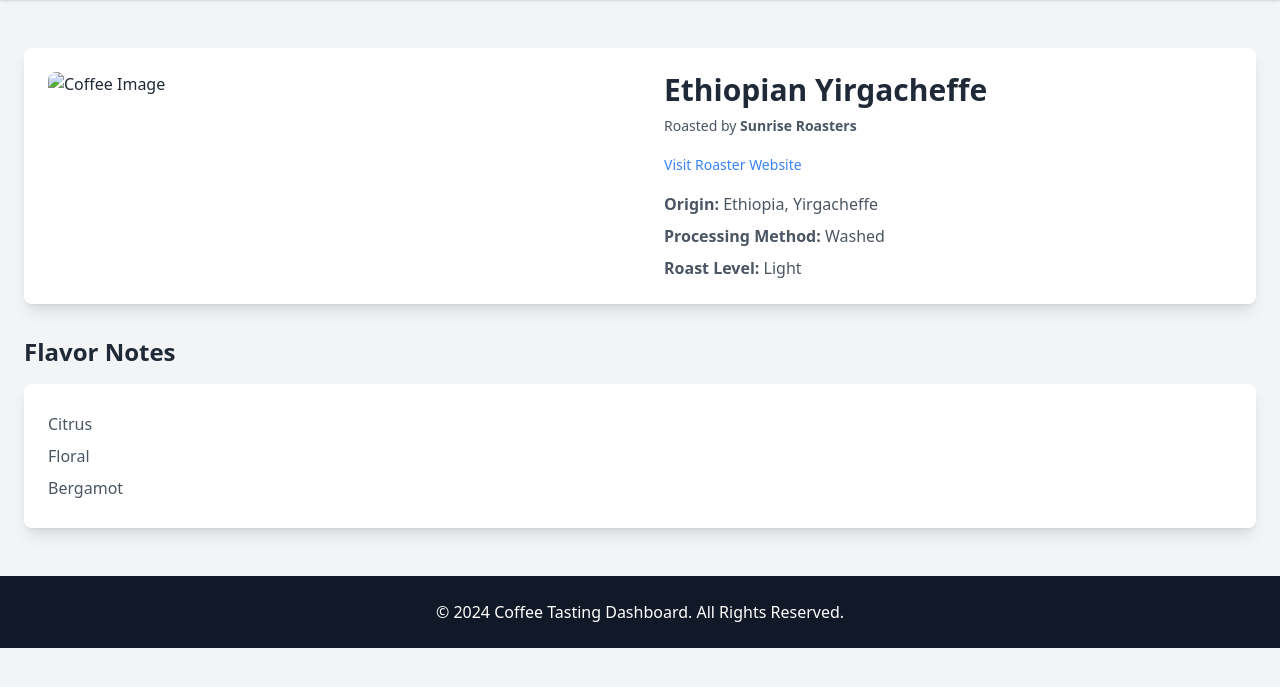
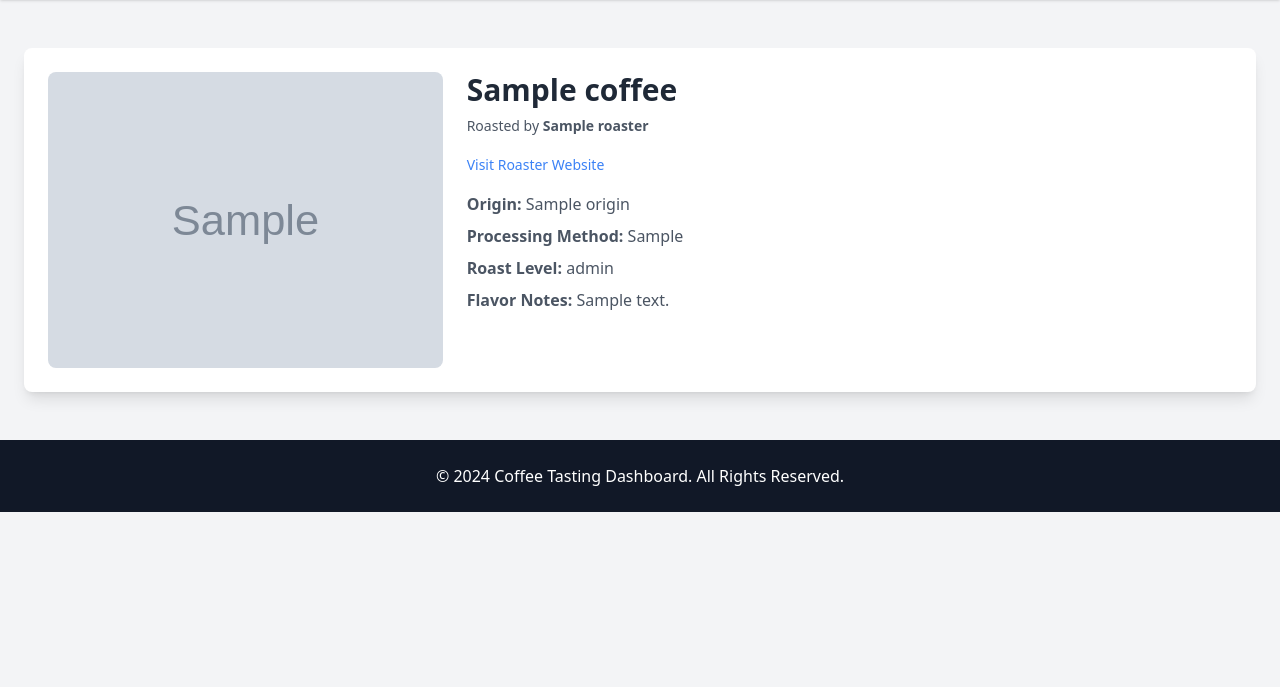
Before and after one commit to jankislinger/coffee-tasting, a Flask app: template thermos/templates/coffee.html in a window 1280 px wide. Shown: the part 64-751 px from the top of the page. Run offline with Flask 3, Linux system fonts and the light colour scheme; the template is opened without the code that fills it: most values are stand-ins (such as "Sample title", 1, 10 or a date in 2020); grey boxes marked "Sample" are stand-in pictures; some libraries are stand-ins or nearby versions.

Commit message:
interpolate html with coffee data

```diff
--- a/src/coffee_tasting/data_models.py
+++ b/src/coffee_tasting/data_models.py
@@ -3,9 +3,10 @@ from typing import List
 from pydantic import BaseModel, field_validator
 
 
-class CoffeeBean(BaseModel):
+class Coffee(BaseModel):
     coffee_id: str
     url: str
+    image_url: str
     name: str
     roaster: str
     origin: str
--- a/src/coffee_tasting/validate_data.py
+++ b/src/coffee_tasting/validate_data.py
@@ -8,7 +8,7 @@ import yaml
 from pydantic import ValidationError
 
 from coffee_tasting.data_models import (
-    CoffeeBean,
+    Coffee,
     ParticipantRanking,
 )
 
@@ -33,14 +33,14 @@ def main() -> int:
     return 1
 
 
-def validate_coffees(errors: list[str]) -> dict[str, CoffeeBean | None]:
+def validate_coffees(errors: list[str]) -> dict[str, Coffee | None]:
     coffee_files = glob.glob("data/coffees/*.yaml")
     coffees = {}
     for file in coffee_files:
         coffee_id_file = id_from_file_name(file)
         try:
             data = load_yaml_file(file)
-            coffee = CoffeeBean(**data)
+            coffee = Coffee(**data)
             assert coffee.coffee_id == coffee_id_file, "Coffee ID has to match file name"
             coffees[coffee.coffee_id] = coffee
         except (yaml.YAMLError, ValidationError, AssertionError) as e:
--- a/thermos/app.py
+++ b/thermos/app.py
@@ -1,27 +1,18 @@
+from pathlib import Path
+from typing import Any
+
 import yaml
-from flask import Flask, render_template, url_for
+from coffee_tasting.data_models import Coffee
+from flask import Flask, render_template
 
 app = Flask(__name__)
 
-# Base path for the repository (update this with your repository name)
-BASE_PATH = "/<repository-name>"
+DATA_DIR = Path(__file__).parent.parent / "data"
 
 
-# Helper to prepend base path to URLs
-def full_url(endpoint, **kwargs):
-    return BASE_PATH + url_for(endpoint, **kwargs)
-
-
-# Load YAML data
-def load_yaml(file_path):
-    with open(file_path) as file:
+def load_yaml(file_path: Path) -> dict[str, Any]:
+    with file_path.open() as file:
         return yaml.safe_load(file)
-
-
-# Mock data loaded from YAML files
-# roasteries = load_yaml("data/roasteries.yaml")
-# coffees = load_yaml("data/coffees.yaml")
-# users = load_yaml("data/users.yaml")
 
 
 # Routes
@@ -30,40 +21,17 @@ def index():
     return render_template("index.html")
 
 
-# @app.route("/coffees")
-# def coffees():
-#     top_rated_coffees = sorted(coffees, key=lambda x: -x["average_rating"])[:5]
-#     return render_template(
-#         "index.html",
-#         top_rated_coffees=top_rated_coffees,
-#         roasteries=roasteries,
-#         full_url=full_url,
-#     )
-
-
-@app.route("/roastery/<name>/")
-def roastery(name):
-    roastery_coffees = [c for c in coffees if c["roastery"] == name]
+@app.route("/coffee/<coffee_id>/")
+def coffee(coffee_id: str):
     return render_template(
-        "roastery.html",
-        name=name,
-        coffees=roastery_coffees,
-        full_url=full_url,
+        "coffee.html",
+        coffee=load_coffee(coffee_id),
     )
 
 
-@app.route("/coffee/<int:coffee_id>/")
-def coffee(coffee_id):
-    # coffee = next((c for c in coffees if c["id"] == id), None)
-    # if not coffee:
-    #     return "Coffee not found", 404
-    # ratings = coffee.get("ratings", [])
-    return render_template(
-        "coffee.html",
-        # coffee=coffee,
-        # ratings=ratings,
-        # full_url=full_url,
-    )
+def load_coffee(coffee_id: str) -> Coffee:
+    data = load_yaml(DATA_DIR / "coffees" / f"{coffee_id}.yaml")
+    return Coffee(**data)
 
 
 if __name__ == "__main__":
--- a/thermos/freeze.py
+++ b/thermos/freeze.py
@@ -2,13 +2,13 @@ from flask_frozen import Freezer
 
 from app import app
 
-app.config['FREEZER_BASE_URL'] = 'https://example.com/mysite'
+app.config["FREEZER_BASE_URL"] = "https://example.com/mysite"
 freezer = Freezer(app)
 
 
 @freezer.register_generator
 def coffee():
-    yield {"coffee_id": 0}
+    yield {"coffee_id": "doubleshot-farm-colombia-el-naranjo"}
 
 
 if __name__ == "__main__":
--- a/thermos/pyproject.toml
+++ b/thermos/pyproject.toml
@@ -5,9 +5,13 @@ description = "Add your description here"
 readme = "README.md"
 requires-python = ">=3.12"
 dependencies = [
+    "coffee-tasting",
     "flask>=3.1.0",
     "frozen-flask>=1.0.2",
 ]
 
 [tool.ruff]
 lint.select = ["ALL"]
+
+[tool.uv.sources]
+coffee-tasting = { workspace = true }
--- a/thermos/templates/coffee.html
+++ b/thermos/templates/coffee.html
@@ -3,7 +3,7 @@
 <head>
   <meta charset="UTF-8">
   <meta name="viewport" content="width=device-width, initial-scale=1.0">
-  <title>Coffee Overview</title>
+  <title>{{ coffee.name }} | Coffee Tasting</title>
   <script src="https://cdn.tailwindcss.com"></script>
 </head>
 <body class="bg-gray-100 text-gray-800">
@@ -21,39 +21,32 @@
   <!-- Coffee Information Card -->
   <div class="bg-white shadow-lg rounded-lg p-6 flex flex-col md:flex-row">
     <!-- Coffee Image -->
-    <div class="md:w-1/2">
-      <img src="https://via.placeholder.com/600x400" alt="Coffee Image" id="coffee-image"
+    <div class="md:w-1/3">
+      <img src="{{ coffee.image_url }}" alt="Coffee Image" id="coffee-image"
            class="w-full h-auto rounded-lg">
     </div>
     <!-- Coffee Details -->
-    <div class="md:w-1/2 mt-6 md:mt-0 md:pl-6">
-      <h2 class="text-3xl font-bold text-gray-800 mb-2" id="coffee-name">Ethiopian Yirgacheffe</h2>
+    <div class="md:w-2/3 mt-6 md:mt-0 md:pl-6">
+      <h2 class="text-3xl font-bold text-gray-800 mb-2" id="coffee-name">{{ coffee.name }}</h2>
       <p class="text-gray-600 text-sm mb-4">
-        Roasted by <span id="coffee-roaster" class="font-semibold">Sunrise Roasters</span>
+        Roasted by <span id="coffee-roaster" class="font-semibold">{{ coffee.roaster }}</span>
       </p>
-      <a href="#" id="coffee-url" class="text-blue-500 hover:underline text-sm">Visit Roaster Website</a>
+      <a href="{{ coffee.url }}" id="coffee-url" class="text-blue-500 hover:underline text-sm" target="_blank">Visit Roaster Website</a>
       <p class="text-gray-600 mt-4">
-        <span class="font-semibold">Origin:</span> <span id="coffee-origin">Ethiopia, Yirgacheffe</span>
+        <span class="font-semibold">Origin:</span> <span id="coffee-origin">{{ coffee.origin }}</span>
       </p>
       <p class="text-gray-600 mt-2">
-        <span class="font-semibold">Processing Method:</span> <span id="coffee-process">Washed</span>
+        <span class="font-semibold">Processing Method:</span> <span id="coffee-process">{{ coffee.process_method }}</span>
       </p>
       <p class="text-gray-600 mt-2">
-        <span class="font-semibold">Roast Level:</span> <span id="coffee-roast-level">Light</span>
+        <span class="font-semibold">Roast Level:</span> <span id="coffee-roast-level">{{ coffee.roast_level }}</span>
+      </p>
+      <p class="text-gray-600 mt-2">
+        <span class="font-semibold">Flavor Notes:</span> <span id="coffee-roast-level">{{ coffee.flavor_notes|join(", ") }}</span>
       </p>
     </div>
   </div>
 
-
-  <!-- Flavor Notes Section -->
-  <section class="mt-8">
-    <h3 class="text-2xl font-bold mb-4">Flavor Notes</h3>
-    <ul id="flavor-notes" class="bg-white shadow-lg rounded-lg p-6">
-      <li class="text-gray-600 py-1">Citrus</li>
-      <li class="text-gray-600 py-1">Floral</li>
-      <li class="text-gray-600 py-1">Bergamot</li>
-    </ul>
-  </section>
 </main>
 
 <!-- Footer Section -->
@@ -63,35 +56,5 @@
   </div>
 </footer>
 
-<!-- Example Data Binding -->
-<script>
-    // Example JavaScript for Dynamically Injecting Coffee Data
-    const coffeeData = {
-        coffee_id: "ethiopian_yirgacheffe",
-        url: "https://www.sunriseroasters.com",
-        name: "Ethiopian Yirgacheffe",
-        roaster: "Sunrise Roasters",
-        origin: "Ethiopia, Yirgacheffe",
-        process_method: "Washed",
-        roast_level: "Light",
-        flavor_notes: ["Citrus", "Floral", "Bergamot"],
-    };
-
-    document.getElementById("coffee-name").innerText = coffeeData.name;
-    document.getElementById("coffee-roaster").innerText = coffeeData.roaster;
-    document.getElementById("coffee-url").href = coffeeData.url;
-    document.getElementById("coffee-origin").innerText = coffeeData.origin;
-    document.getElementById("coffee-process").innerText = coffeeData.process_method;
-    document.getElementById("coffee-roast-level").innerText = coffeeData.roast_level;
-
-    const flavorNotesList = document.getElementById("flavor-notes");
-    flavorNotesList.innerHTML = ""; // Clear any default items
-    coffeeData.flavor_notes.forEach((note) => {
-        const listItem = document.createElement("li");
-        listItem.className = "text-gray-600 py-1";
-        listItem.innerText = note;
-        flavorNotesList.appendChild(listItem);
-    });
-</script>
 </body>
 </html>
```
Also changed, not shown: data/coffees/doubleshot-farm-colombia-el-naranjo.yaml (added, +11 -0 lines), 1 other file.
